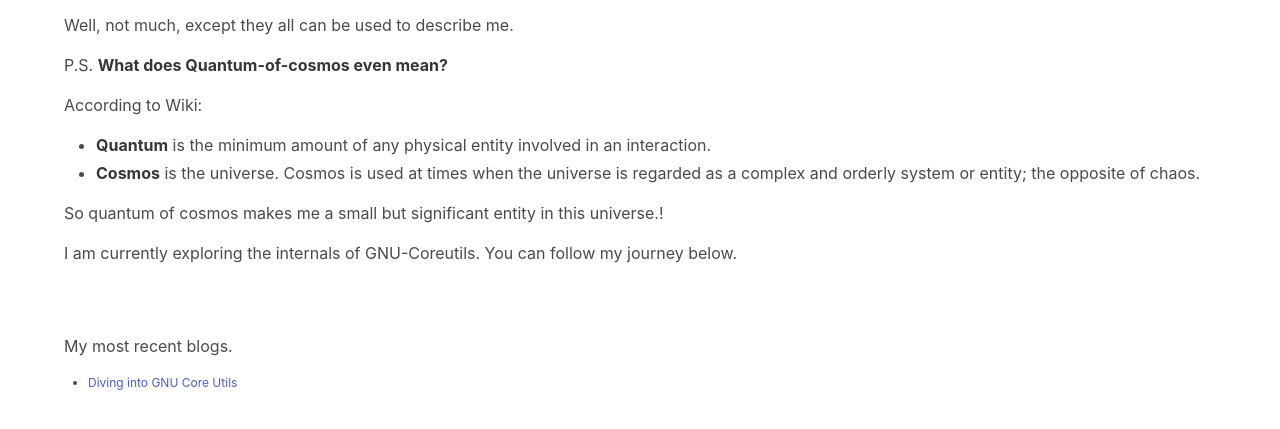
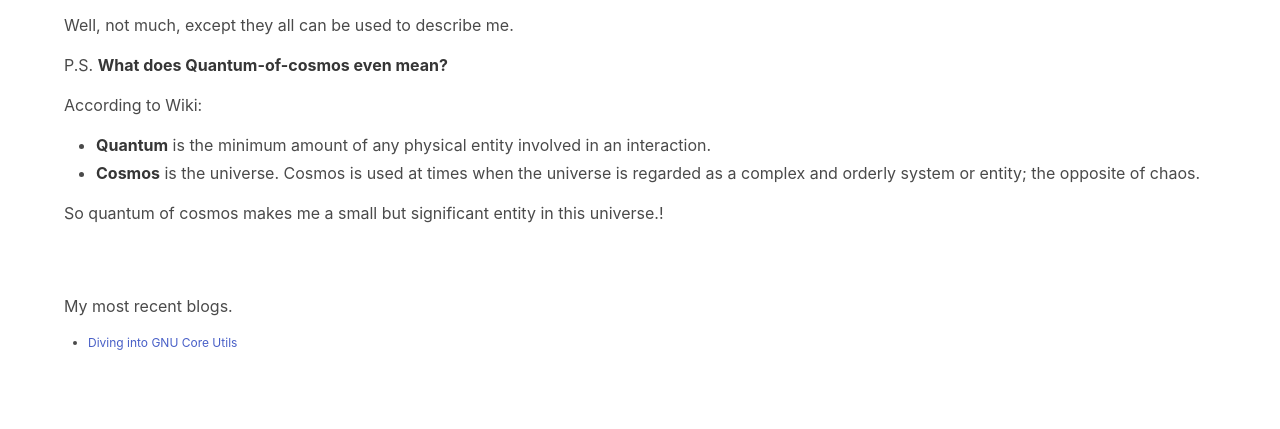
Before and after one commit to Quantumofcosmos/quantumofcosmos.github.io, an Astro site: page / in a window 1280 px wide. Shown: the part 127-556 px from the top of the page. Built offline with nearby package versions, Linux system fonts and the light colour scheme; Astro itself is replaced by a stand-in of ours.

Commit message:
Update Crispabout.astro
Removed a paragraph about exploring GNU-Coreutils.

```diff
--- a/src/components/Crispabout.astro
+++ b/src/components/Crispabout.astro
@@ -42,7 +42,6 @@ const detailedAbout = true;
         So quantum of cosmos makes me a small but significant entity in this
         universe.!
       </p>
-      <p> I am currently exploring the internals of GNU-Coreutils. You can follow my journey below.</p>
     </div>
   </BaseLayout>
 </html>
```
